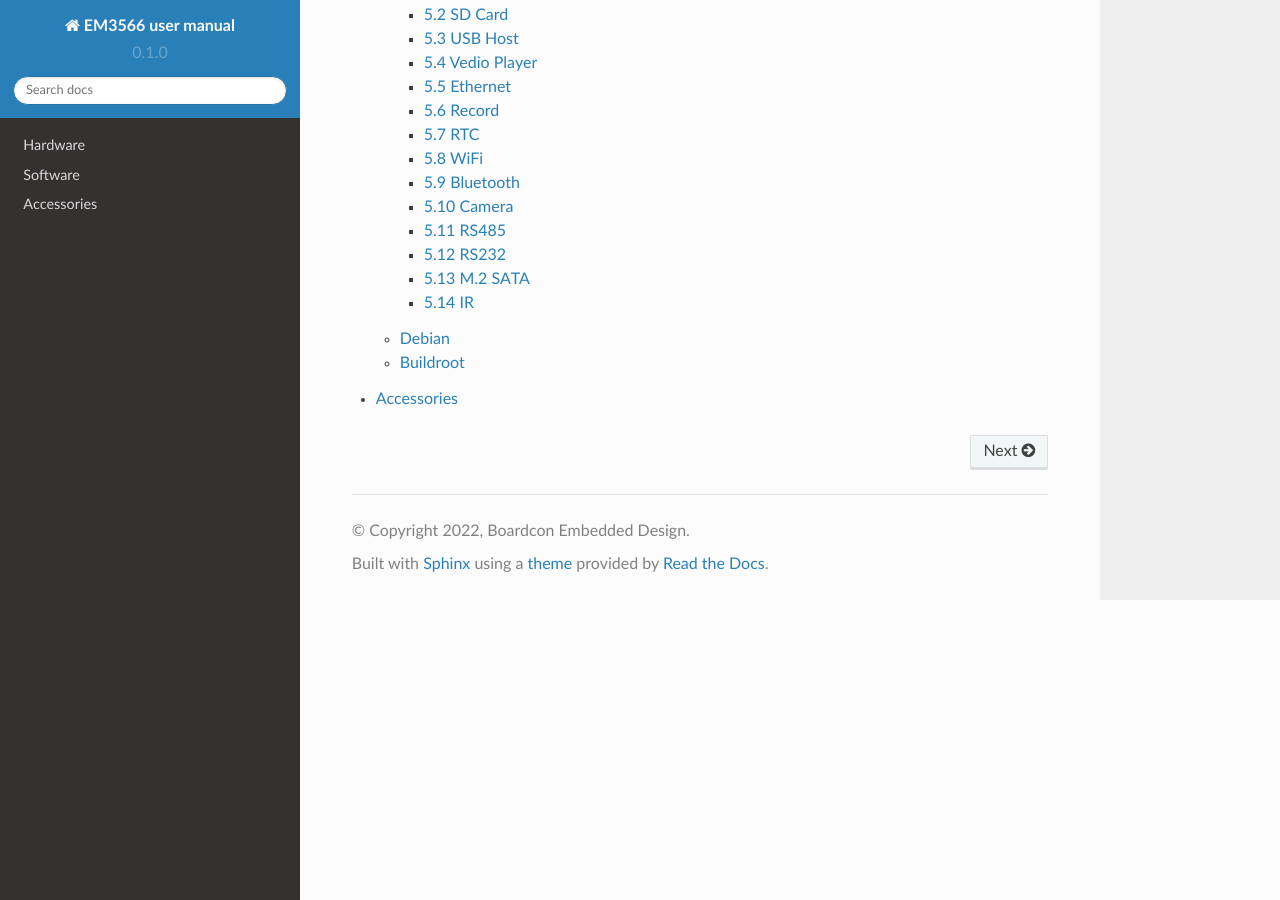
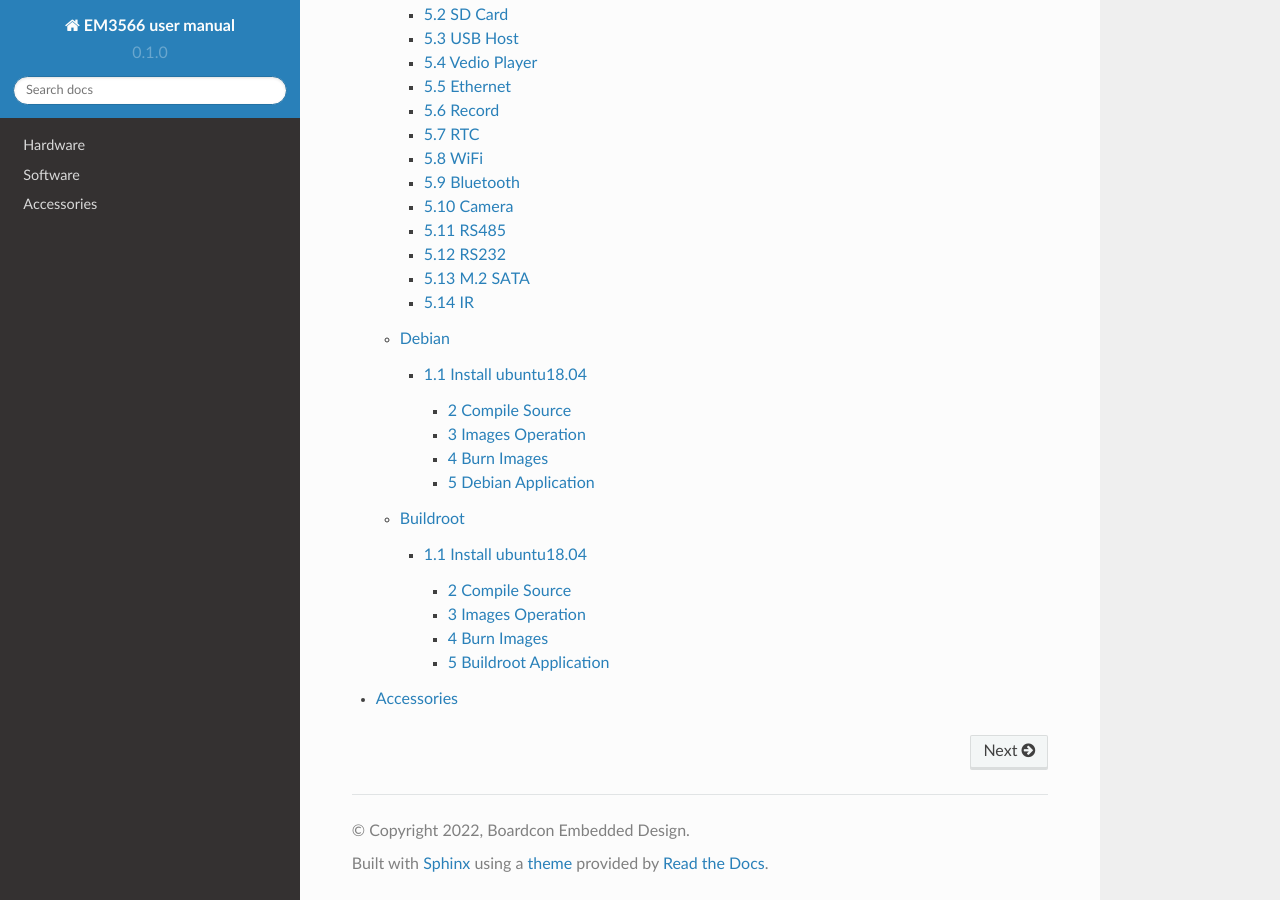
Before and after one commit to boardcon/EM3566, a Sphinx documentation site: the page built from docs/source/index.rst, in a window 1280 px wide and 900 px high, scrolled down 1665 px. Built offline with Sphinx 7.4.7 and the Read the Docs theme 2.0.0, drawn with Linux system fonts in a browser that asks for light colours.

Commit message:
Update software.rst

```diff
--- a/docs/source/software.rst
+++ b/docs/source/software.rst
@@ -546,5 +546,87 @@
 Debian
 --------
 
+1 Compiler Environment
+^^^^^^^^^^^^^^^^^^^^^^^
+
+1.1 Install ubuntu18.04
+""""""""""""""""""""""""""
+
+Install Vmware10.0 in windows OS, and then install ubuntu18.04 in VMware to compile. Please visit the
+official website http://www.ubuntu.com/ to download and install ubuntu operating system.
+
+.. note::
+
+  Debian should be complied by ubuntu 64bit OS.
+
+1.2 Install Tools
+
++===========+===============+
+|PC OS      | ubuntu system |
++-----------+---------------+
+|Network    | online        |
++-----------+---------------+
+|Permission | root          |
++===========+===============+
+
+2 Compile Source
+^^^^^^^^^^^^^^^^^^
+
+
+3 Images Operation
+^^^^^^^^^^^^^^^^^^^
+
+3.1 Pack Image
+3.2 Unzip Firmware
+
+
+4 Burn Images
+^^^^^^^^^^^^^^
+
+
+5 Debian Application
+^^^^^^^^^^^^^^^^^^^^^^^
+
+5.1
+5.2
+5.34
+5.5
+5.6
+5.7
+5.8
+5.9
+5.10
+5.11
+5.12
+5.13
+5.14
+5.15
+
 Buildroot
---------
+----------
+
+1 Compiler Environment
+^^^^^^^^^^^^^^^^^^^^^^^
+1.1 Install ubuntu18.04
+""""""""""""""""""""""""""
+
+Install Vmware10.0 in windows OS, and then install ubuntu18.04 in VMware to compile. Please visit the
+official website http://www.ubuntu.com/ to download and install ubuntu operating system.
+
+.. note::
+
+  Buildroot should be complied by ubuntu 64bit OS.
+
+1.2 Install Tools
+
+2 Compile Source
+^^^^^^^^^^^^^^^^^^^^^^^
+
+3 Images Operation
+^^^^^^^^^^^^^^^^^^^^^^^
+
+4 Burn Images
+^^^^^^^^^^^^^^^^^^^^^^^
+
+5 Buildroot Application
+^^^^^^^^^^^^^^^^^^^^^^^
```
Also changed, not shown: other parts of docs/source/software.rst (+1 -1 lines).
